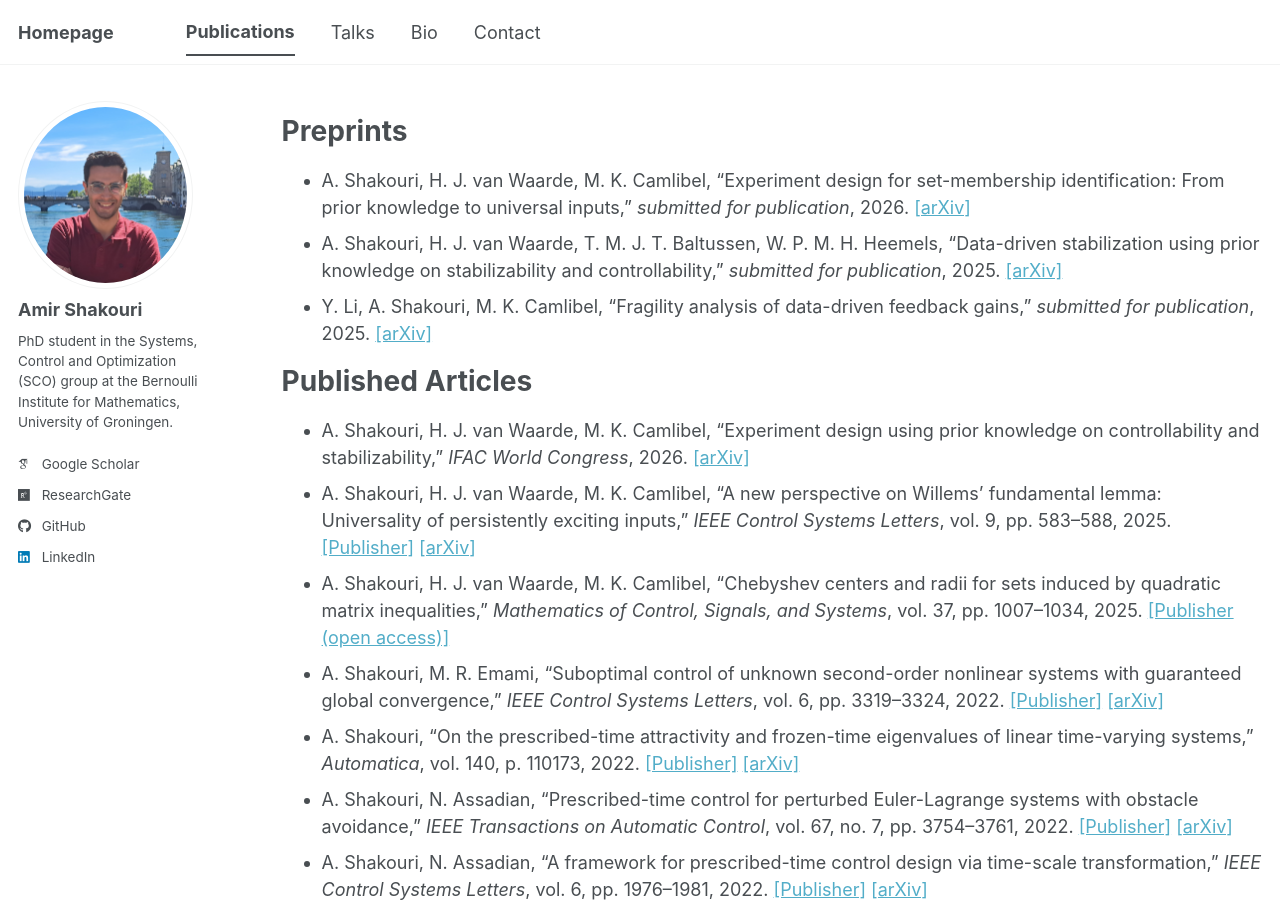
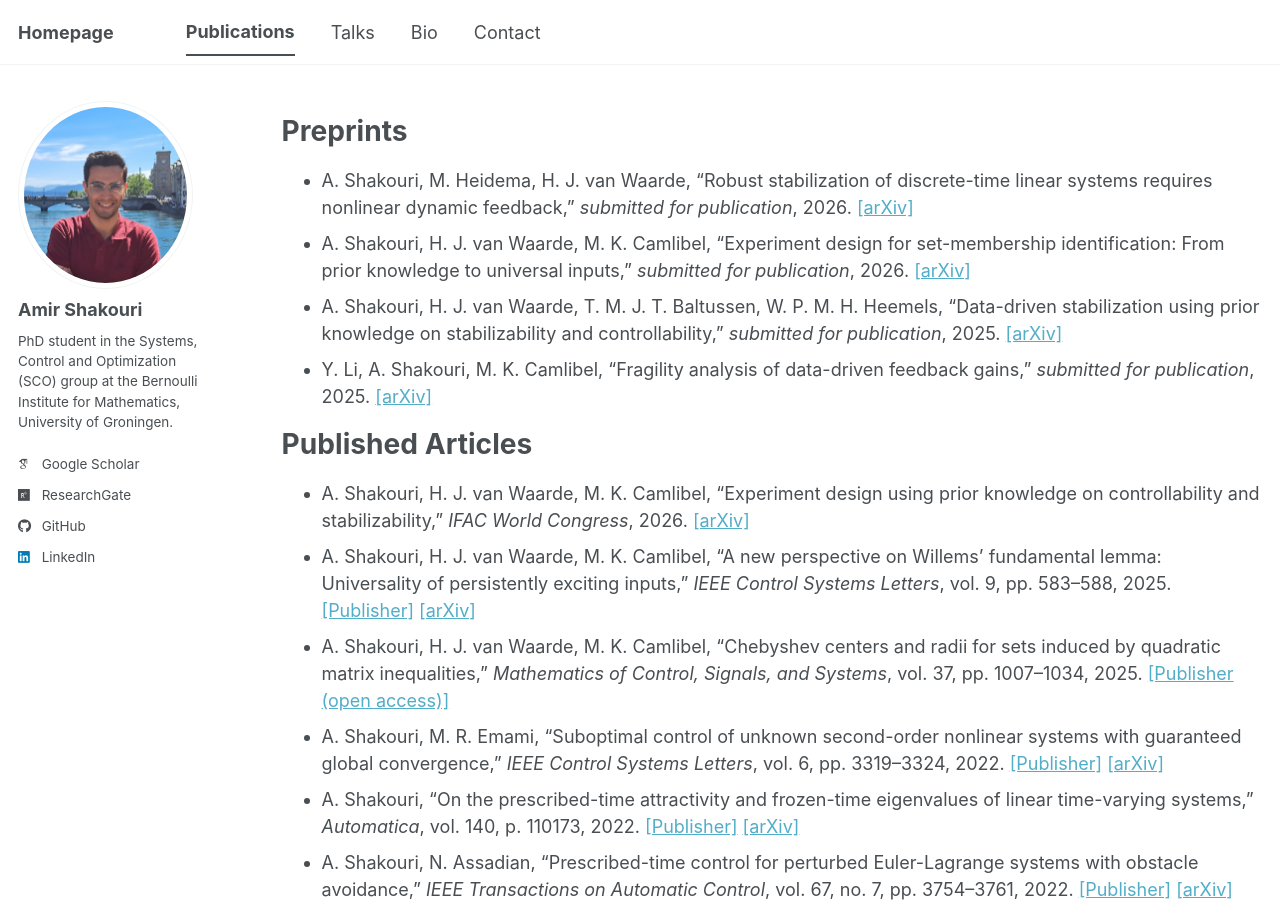
Before and after one commit to a-shakouri/a-shakouri.github.io, a Jekyll site: the page built from _pages/pub.md, in a window 1280 px wide and 900 px high. Built offline with Jekyll 4.4.1, drawn with Linux system fonts in a browser that asks for light colours; some web fonts are replaced; a script bundle is joined from its source files by our own code; library files that are not in the unit come from our copies.

Commit message:
Update pub.md

```diff
--- a/_pages/pub.md
+++ b/_pages/pub.md
@@ -10,6 +10,7 @@ author_profile: true
 
 Preprints
 ======
+* A. Shakouri, M. Heidema, H. J. van Waarde, "Robust stabilization of discrete-time linear systems requires nonlinear dynamic feedback," *submitted for publication*, 2026. [\[arXiv\]](https://arxiv.org/pdf/2608.19010)
 * A. Shakouri, H. J. van Waarde, M. K. Camlibel, "Experiment design for set-membership identification: From prior knowledge to universal inputs," *submitted for publication*, 2026. [\[arXiv\]](https://arxiv.org/pdf/2607.00844)
 * A. Shakouri, H. J. van Waarde, T. M. J. T. Baltussen, W. P. M. H. Heemels, “Data-driven stabilization using prior knowledge on stabilizability and controllability,” *submitted for publication*, 2025. [\[arXiv\]](https://arxiv.org/pdf/2510.25452)
 * Y. Li, A. Shakouri, M. K. Camlibel, “Fragility analysis of data-driven feedback gains,” *submitted for publication*, 2025. [\[arXiv\]](https://arxiv.org/pdf/2510.00717)
```
